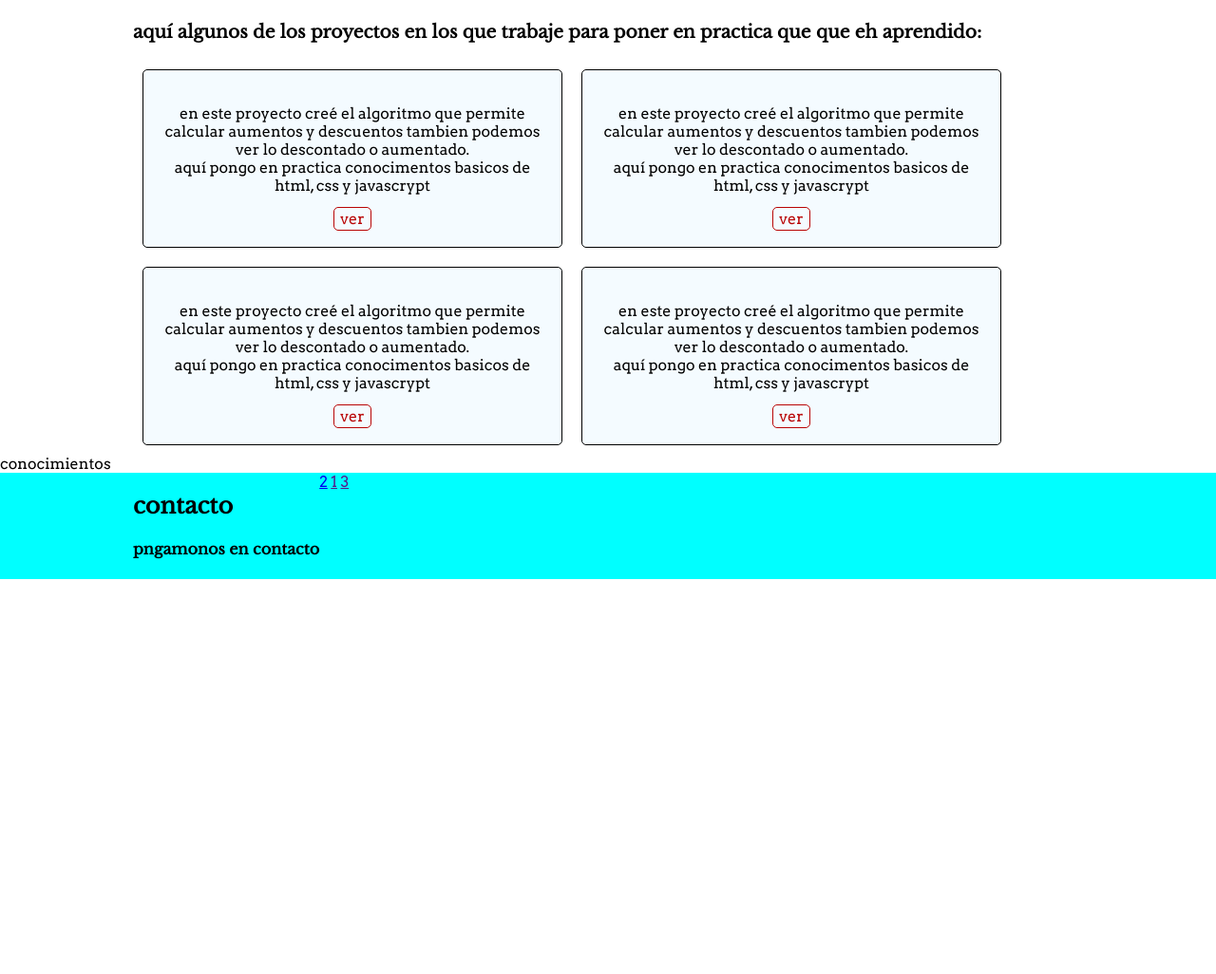
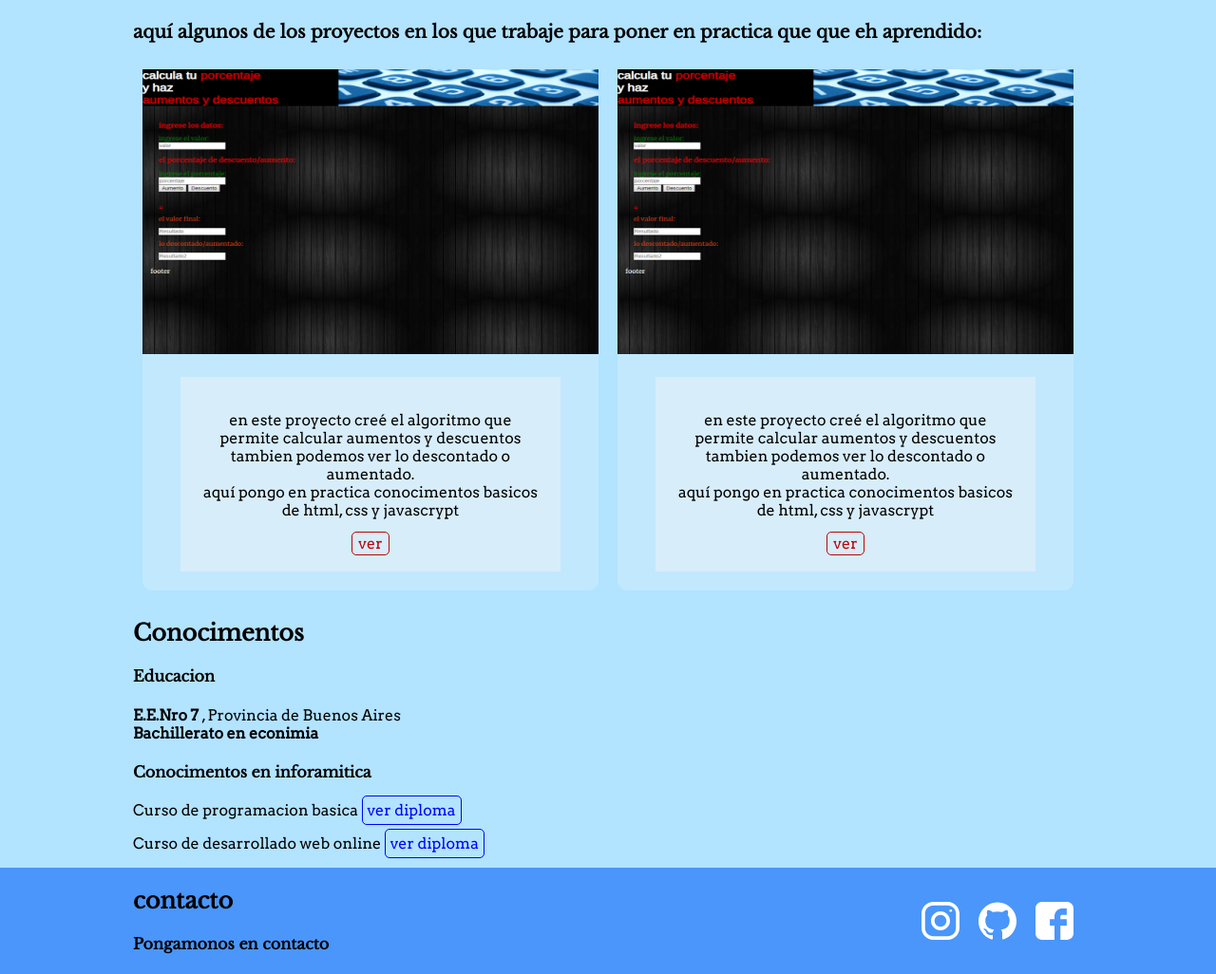
Before and after one commit to alan8723/projects, a plain HTML site: page index.html in a window 1280 px wide. Shown: the part 436-1462 px from the top of the page at 95% size. Before the commit the page ends 1046 px from the top, so only its background shows below. Drawn offline with nearby package versions, Linux system fonts and the light colour scheme.

Commit message:
actualizacion_1

```diff
--- a/index.html
+++ b/index.html
@@ -44,40 +44,55 @@
             proyectos
     </h2>
     </div>
-    <div class="container">
-            <section id="proyectos" class="project">
-                <h3>aquí algunos de los proyectos en los que trabaje para poner en practica que que eh aprendido:</h3>
+    <section id="proyectos" class="project-list">
+        <div class="container">
+            <h3>aquí algunos de los proyectos en los que trabaje para poner en practica que que eh aprendido:</h3>
+            <article class="project">
+                <figure class="project-imageContainer">
+                    <img src="imagenes/porcentaje.png" alt="imagen de proyecto">
+                </figure>
                 <div class="project-details">
                     <p>en este proyecto creé el algoritmo que permite calcular aumentos y descuentos tambien podemos ver lo descontado o aumentado. <br /> aquí pongo en practica conocimentos basicos de html, css y javascrypt </p>
                     <a href="porcentaje/porcentaje.html" target="_blank">ver</a>
                 </div>
+            </article>
+            <article class="project">
+                <figure class="project-imageContainer">
+                    <img src="imagenes/porcentaje.png" alt="imagen de proyecto">
+                </figure>
                 <div class="project-details">
-                        <p>en este proyecto creé el algoritmo que permite calcular aumentos y descuentos tambien podemos ver lo descontado o aumentado. <br /> aquí pongo en practica conocimentos basicos de html, css y javascrypt </p>
-                        <a href="porcentaje/porcentaje.html" target="_blank">ver</a>
-                    </div>
-                    <div class="project-details">
-                            <p>en este proyecto creé el algoritmo que permite calcular aumentos y descuentos tambien podemos ver lo descontado o aumentado. <br /> aquí pongo en practica conocimentos basicos de html, css y javascrypt </p>
-                            <a href="porcentaje/porcentaje.html" target="_blank">ver</a>
-                        </div>
-                                        <div class="project-details">
                     <p>en este proyecto creé el algoritmo que permite calcular aumentos y descuentos tambien podemos ver lo descontado o aumentado. <br /> aquí pongo en practica conocimentos basicos de html, css y javascrypt </p>
                     <a href="porcentaje/porcentaje.html" target="_blank">ver</a>
                 </div>
-            </section>
-    </div>
-    <section id="conocimientos" class="knowledge">conocimientos</section>
-    <section id="contacto" class="contact">
+            </article>
+        </div>
+    </section>
+    <section id="conocimientos" class="knowledge">
+        <div class="container">
+            <div>
+                <h2>Conocimentos</h2>
+                <h4>Educacion</h4>
+                <p><strong>E.E.Nro 7</strong> , Provincia de Buenos Aires <br> <strong>Bachillerato en econimia</strong></p>
+            </div>
+            <div>
+                <h4>Conocimentos en inforamitica</h4>
+                <p>Curso de programacion basica <a class="diploma" target="_blanck" href="diplomas/diploma-programacion-basica.pdf">ver diploma</a></p>
+                <p>Curso de desarrollado web online <a class="diploma" target="_blanck" href="diplomas/diploma-html5-css3.pdf">ver diploma</a></p>
+            </div>
+        </div>
+    </section>
+    <footer id="contacto" class="contact">
         <div class="container">
             <div>
                 <h2>contacto</h2>
-            <h4>pngamonos en contacto</h4>
+            <h4>Pongamonos en contacto</h4>
             </div>
             <div class="social">
-                <a href="https://twitter.com/leonidasesteban" class="social-link instagram">2</a>
-                <a href="" class="social-link ghithub">1</a>
-                <a href="" class="social-link facebook">3</a>
+                <a href="https://twitter.com/leonidasesteban" target="_blank" class="social-link instagram"></a>
+                <a href="https://github.com/alan8723" target="_blank" class="social-link github" ></a>
+                <a href="https://www.facebook.com/aalan.d.alan" target="_blank" target="_blank" class="social-link facebook" ></a>
             </div>
         </div>
-    </section>
+    </footer>
 </body>
 </html>
--- a/portafolio.css
+++ b/portafolio.css
@@ -1,4 +1,5 @@
 body{
+  background:  #b2e3ff;
   font-family: 'Arvo', serif;
   margin: 0;
 }
@@ -73,27 +74,43 @@ h6{
   background-position: right;
 }
 
-.project{
+.project-list{
   display: flex;
   flex-wrap: wrap;
 }
 
 .project-details{
-  background-color: #f4fbff;
-  width: 400px;
-  margin: 10px;
+  margin: 20px 40px;
+  background-color: #d7edfa;
+  margin-top: -40;
+  position: relative;
+  padding: 20px;
   text-align: center;
-  border: 1px black solid;
-  border-radius: 5px;
-  padding: 20px;
 }
 
-.project a{
+.project-imageContainer{
+  margin: 0;
+}
+
+.project{
+  margin: 10px;
+  width: 480px;
+  flex-shrink: 0;
+  border-radius: 10px;
+  background-color: #c2e8fd;
+}
+
+.project-list a{
   color: rgb(185, 4, 4);
   padding: 2px 6px;
   border: 1px solid;
   border-radius: 5px;
   text-decoration: none;
+}
+
+.project img{
+  height: 300px;
+  width: 480px;
 }
 
 .container{
@@ -107,13 +124,30 @@ h6{
   flex-wrap: inherit;
 }
 
+.knowledge{
+  align-items: center;
+}
+
+.diploma{
+  text-decoration: none;
+  border: 1px solid blue;
+  color: blue;
+  padding: 5px;
+  border-radius: 5px;
+}
+
 .contact{
   display: flex;
-  background-color: aqua;
+  justify-content: space-between;
+  background-color: rgb(74, 150, 250);
 }
 
-/*.social-link{
-  display: inline-block;
+.social{
+  display: inherit;
+  align-items: center;
+}
+
+.social-link{
   width: 40px;
   height: 40px;
   margin: 0 10px;
@@ -122,10 +156,13 @@ h6{
 
 .social-link.instagram{
   background-image: url(imagenes/instagram.svg);
+  background-size: 40px;
 }
 .social-link.github{
   background-image: url(imagenes/github.svg);
+  background-size: 40px;
 }
 .social-link.facebook{
   background-image: url(imagenes/facebook.svg);
-}*/
+  background-size: 40px;
+}
```
Also changed, not shown: 1.jpg (deleted), 2.jpg (deleted), 3.jpg (deleted), imagenes/porcentaje.png (added), 2 other files.
